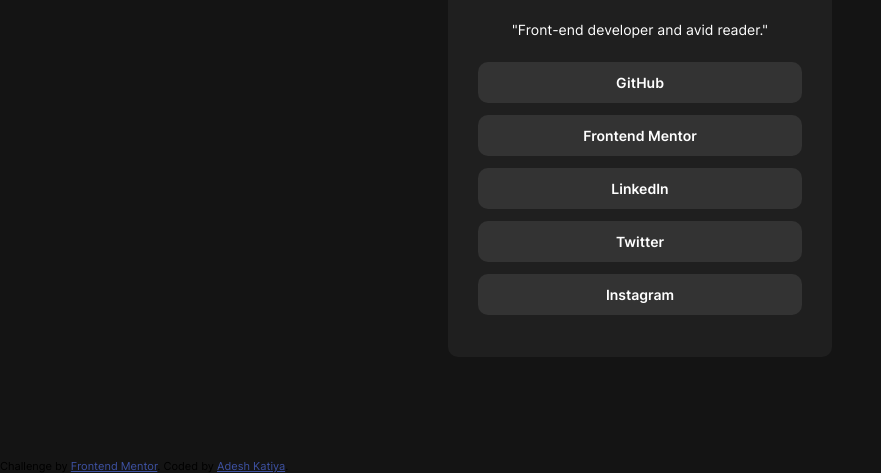
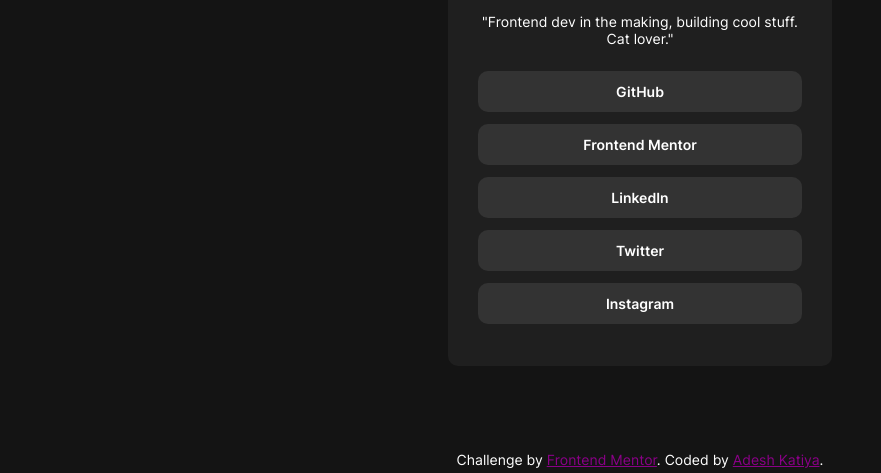
Before and after one commit to adeysh/social-links-profile-main, a plain HTML site: page index.html in a window 1280 px wide. Shown: the part 327-800 px from the top of the page, without its empty margins (0-881 px from the left). Drawn offline with Linux system fonts and the light colour scheme.

Commit message:
personalizing the card

```diff
--- a/css/main.css
+++ b/css/main.css
@@ -5,6 +5,8 @@ body {
     height: 100vh;
     background-color: var(--gray-900);
     position: relative;
+    display: flex;
+    justify-content: center;
 }
 
 main {
@@ -45,9 +47,10 @@ main {
 }
 
 .card__description {
-    font-size: var(--font-small);
+    font-size: var(--p-font-size);
     font-weight: var(--font-light);
     margin-bottom: var(--spacing-300);
+    text-align: center;
 }
 
 .card__links {
@@ -71,9 +74,19 @@ main {
     font-weight: var(--font-bold);
 }
 
+.card__listItem a {
+    text-decoration: none;
+    color: var(--white-color);
+}
+
 .card__listItem-active:hover {
     background-color: var(--green-color);
     color: var(--gray-700);
+    cursor: pointer;
+}
+
+.card__listItem-active:hover a {
+    color: var(--white-color);
 }
 
 footer {
--- a/css/variables.css
+++ b/css/variables.css
@@ -1,6 +1,6 @@
 :root {
     /* Colors */
-    --green-color: hsl(75, 94%, 57%);
+    --green-color: hsl(301, 100%, 27%);
     --white-color: hsl(0, 0%, 100%);
     --gray-700: hsl(0, 0%, 20%);
     --gray-800: hsl(0, 0%, 12%);
--- a/index.html
+++ b/index.html
@@ -13,12 +13,14 @@
 
     <style>
         .attribution {
-            font-size: 11px;
-            text-align: center;
+            font-size: var(--font-small);
+            color: var(--white-color);
+            position: absolute;
+            bottom: 5px;
         }
 
         .attribution a {
-            color: hsl(228, 45%, 44%);
+            color: hsl(301, 100%, 27%);
         }
     </style>
 </head>
@@ -31,23 +33,44 @@
                     <img src="/assets/images/avatar-adesh.jpg" alt="avatar">
                 </div>
                 <p class="card__title">
-                    Jessica Randall
+                    Adesh Katiya
                 </p>
                 <p class="card__subtitle">
-                    London, United Kingdom
+                    Indore, India
                 </p>
                 <p class="card__description">
-                    "Front-end developer and avid reader."
+                    "Frontend dev in the making, building cool stuff. Cat lover."
                 </p>
             </section>
 
             <section class="card__links flex-center">
                 <ul class="card__list flex-center">
-                    <li class="card__listItem card__listItem-active flex-center">GitHub</li>
-                    <li class="card__listItem card__listItem-active flex-center">Frontend Mentor</li>
-                    <li class="card__listItem card__listItem-active flex-center">LinkedIn</li>
-                    <li class="card__listItem card__listItem-active flex-center">Twitter</li>
-                    <li class="card__listItem card__listItem-active flex-center">Instagram</li>
+                    <li class="card__listItem card__listItem-active flex-center">
+                        <a href="https://github.com/adeysh" target="_blank" rel="noopener noreferrer">
+                            GitHub
+                        </a>
+                    </li>
+                    <li class="card__listItem card__listItem-active flex-center">
+                        <a href="https://www.frontendmentor.io/profile/adeysh" target="_blank"
+                            rel="noopener noreferrer">
+                            Frontend Mentor
+                        </a>
+                    </li>
+                    <li class="card__listItem card__listItem-active flex-center">
+                        <a href="https://www.linkedin.com/in/adeysh/" target="_blank" rel="noopener noreferrer">
+                            LinkedIn
+                        </a>
+                    </li>
+                    <li class="card__listItem card__listItem-active flex-center">
+                        <a href="https://x.com/adeysh_" target="_blank" rel="noopener noreferrer">
+                            Twitter
+                        </a>
+                    </li>
+                    <li class="card__listItem card__listItem-active flex-center">
+                        <a href="https://www.instagram.com/adeyyysh/" target="_blank" rel="noopener noreferrer">
+                            Instagram
+                        </a>
+                    </li>
                 </ul>
             </section>
         </div>
```
